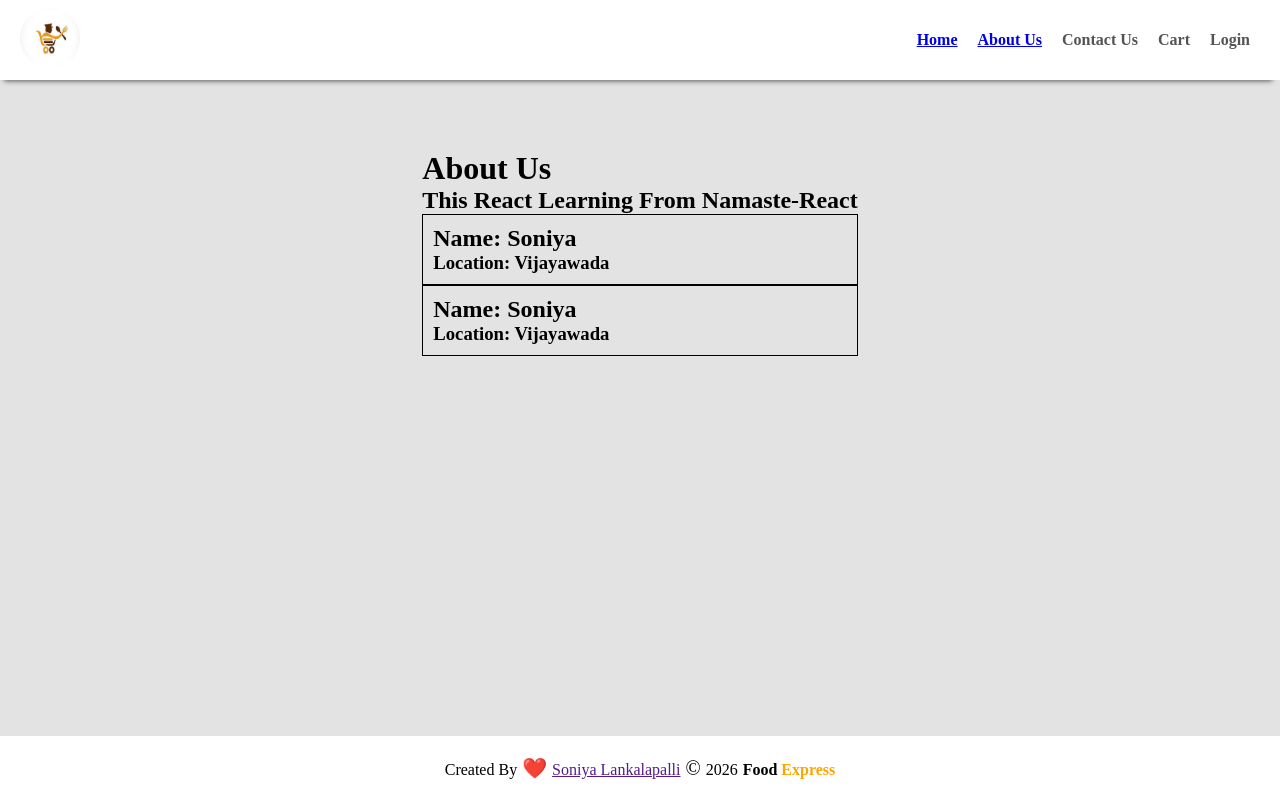
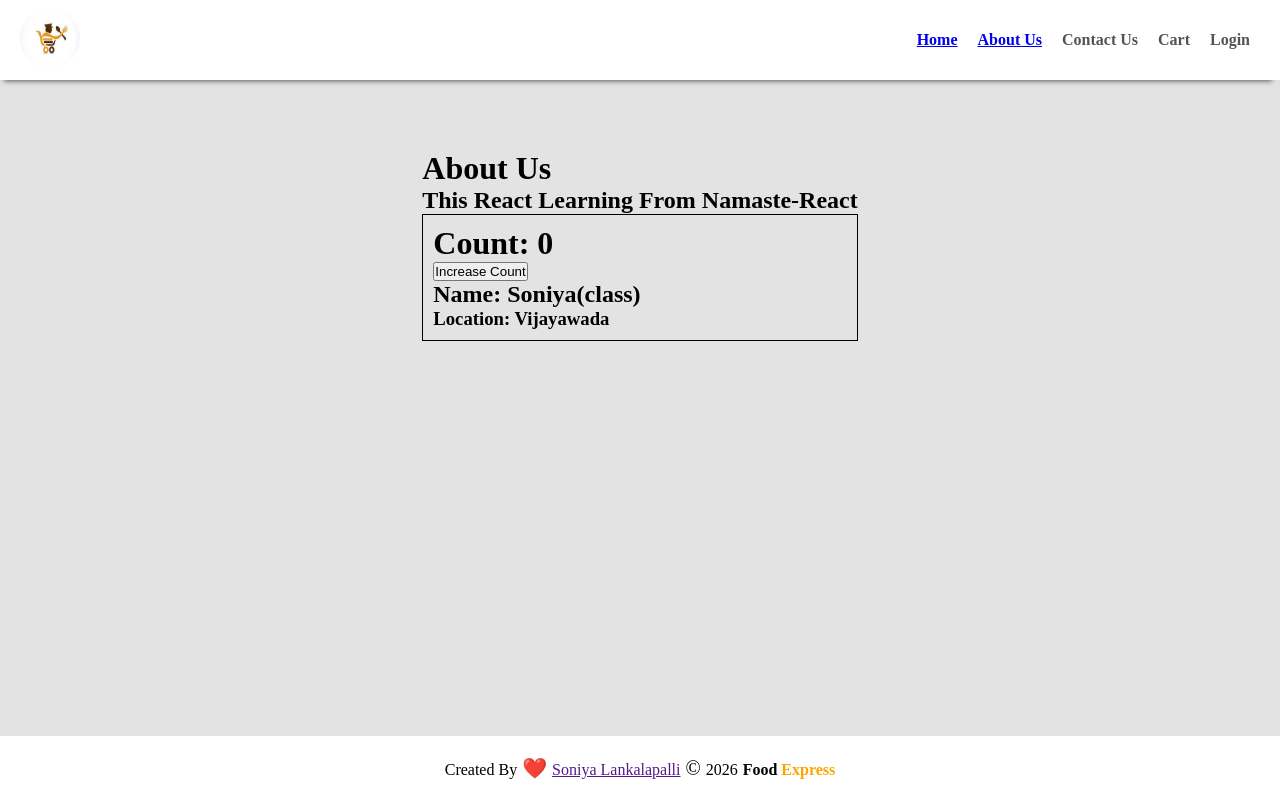
Before and after one commit to SoniyaLankalapalli07/Namaste-React, a React (Vite) app: page /about in a window 1280 px wide. Built offline with nearby package versions, Linux system fonts and the light colour scheme.

Commit message:
episode-8

```diff
--- a/src/components/About.js
+++ b/src/components/About.js
@@ -6,8 +6,8 @@ const About = () =>{
         <div className="about">
             <h1>About Us</h1>
             <h2>This React Learning From Namaste-React</h2>
-            <User />
-            <UserClass />
+            {/* <User name={"Soniya(functional)"} location={"Vijayawada"}/> */}
+            <UserClass name={"Soniya(class)"} location={"Vijayawada"}/>
         </div>
     )
 }
--- a/src/components/User.js
+++ b/src/components/User.js
@@ -1,7 +1,13 @@
-const User = () =>{
+import { use, useState } from "react";
+const User = (props) =>{
+    const {name, location} = props;
+    const [count,setCount]=useState(0);
+    const [count2,setCount2]=useState(1);
     return <div className="user-card">
-         <h2>Name: Soniya</h2>
-         <h3>Location: Vijayawada</h3>
+        <h1>Count: {count}</h1>
+        <h1>Count2: {count2}</h1>
+         <h2>Name: {name}</h2>
+         <h3>Location: {location}</h3>
     </div>
 }
 
--- a/src/components/UserClass.js
+++ b/src/components/UserClass.js
@@ -1,9 +1,36 @@
 import React from "react";
 class UserClass extends React.Component {
+    constructor(props){
+        super(props);
+        this.state ={
+            count: 0,
+            count2: 2,
+        };
+    }
+    componentDidMount(){
+        console.log("child component did mount")
+    }
+
+    componentDidUpdate(){
+        console.log("did update");
+    }
+
+    componentWillUnmount(){
+        console.log("will unmount");
+    }
     render(){
-        return <div className="user-card">
-         <h2>Name: Soniya</h2>
-         <h3>Location: Vijayawada</h3>
+    const {name, location}= this.props;
+    const {count, count2} = this.state;
+    return <div className="user-card">
+        <h1>Count: {count}</h1>
+        <button onClick={()=>{
+            this.setState({
+                count: count + 1,
+                // count: this.state.count + 1,
+            })
+        }}>Increase Count</button>
+         <h2>Name: {name}</h2>
+         <h3>Location: {location}</h3>
     </div>
     }
 }
```
